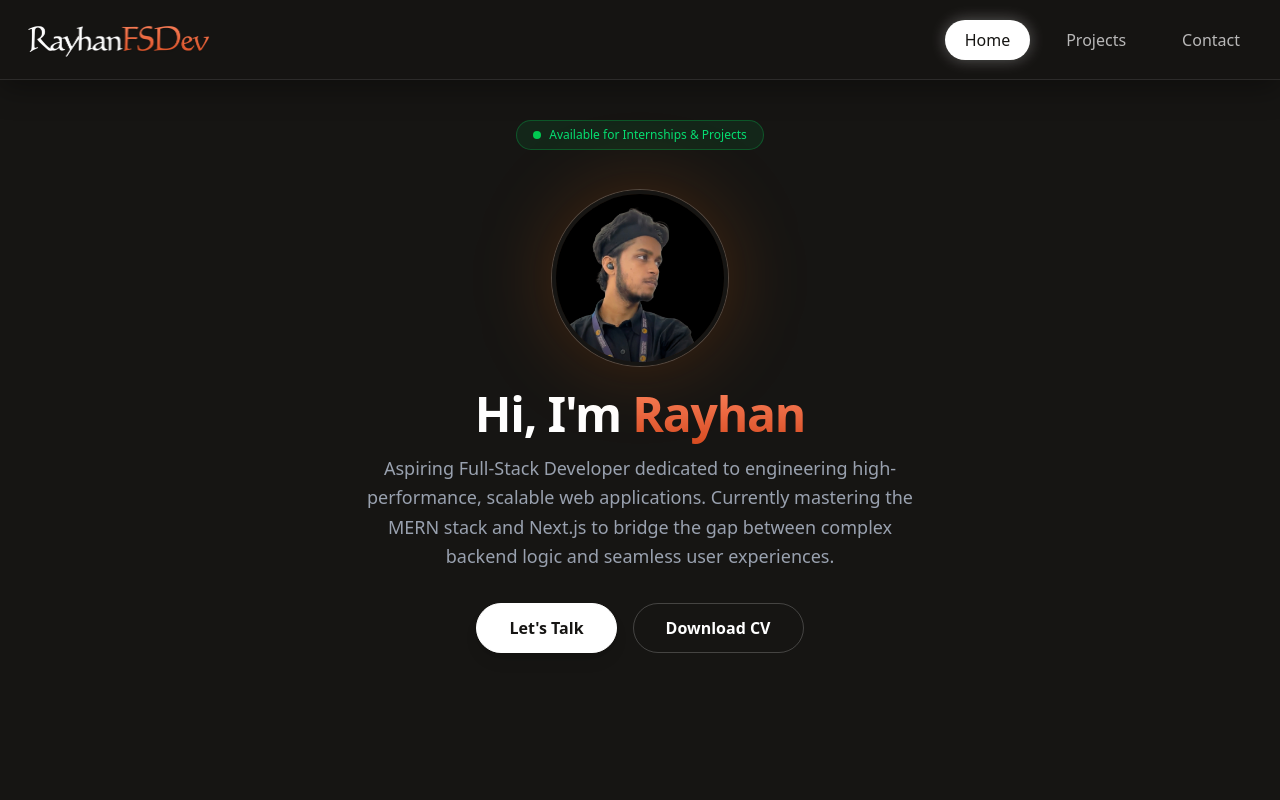
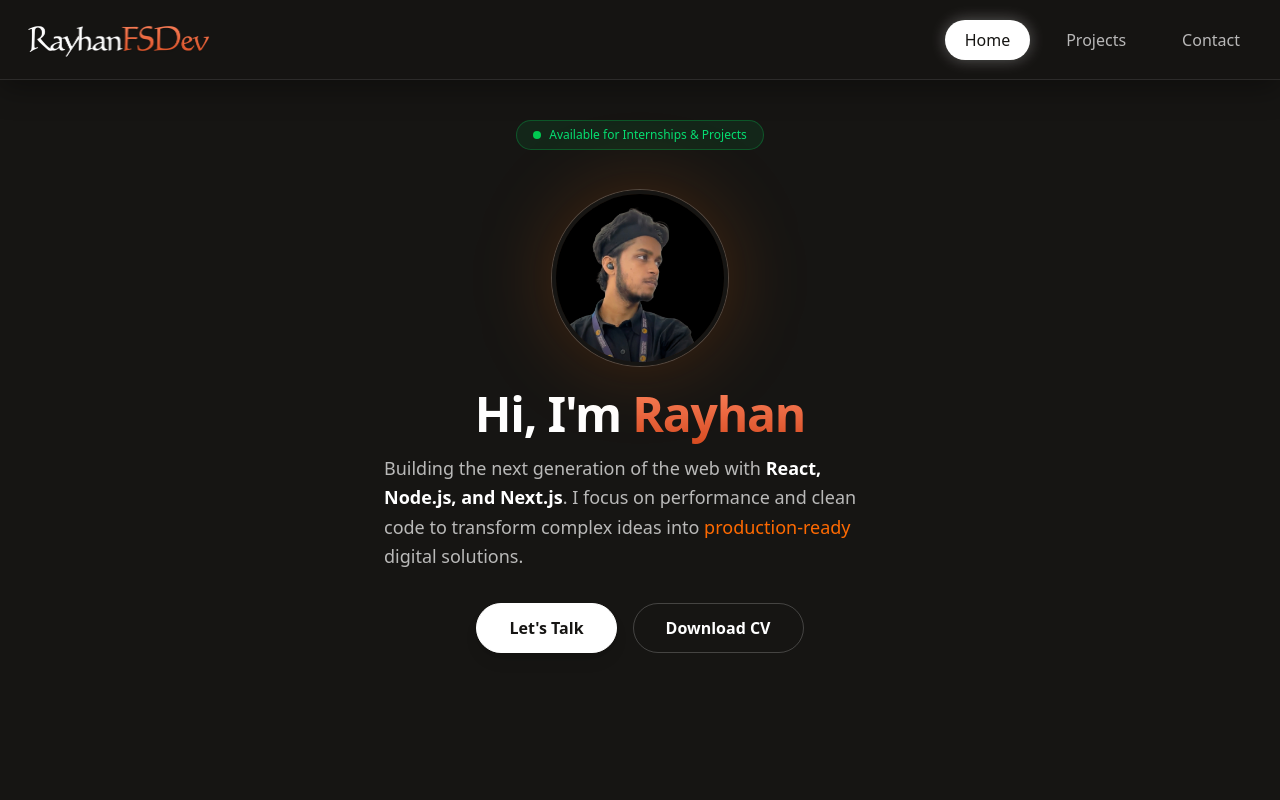
Before and after one commit to mdaburayhanmondal/RayhanFSDev, a React (Vite) app: page / in a window 1280 px wide. Shown: the top 800 px of the page. Built offline with nearby package versions, Linux system fonts and the light colour scheme.

Commit message:
added styles in 'about me' paragraph

```diff
--- a/src/components/HeroSection.jsx
+++ b/src/components/HeroSection.jsx
@@ -29,11 +29,16 @@ const HeroSection = () => {
             Rayhan
           </span>
         </h1>
-        <p className="text-sm md:text-lg text-gray-400 text-center max-w-xl leading-relaxed">
-          Aspiring Full-Stack Developer dedicated to engineering
-          high-performance, scalable web applications. Currently mastering the
-          MERN stack and Next.js to bridge the gap between complex backend logic
-          and seamless user experiences.
+        <p className="text-white/70 max-w-lg leading-relaxed text-lg">
+          Building the next generation of the web with
+          <span className="text-white font-semibold">
+            {' '}
+            React, Node.js, and Next.js
+          </span>
+          . I focus on performance and clean code to transform complex ideas
+          into
+          <span className="text-orange-500"> production-ready</span> digital
+          solutions.
         </p>
       </div>
 
```
